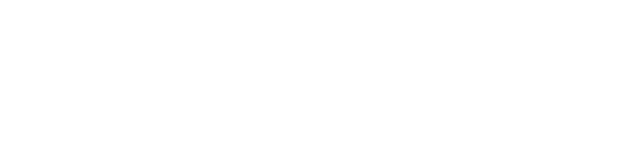
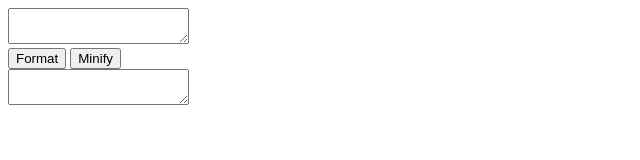
Before and after one commit to dekitsuneco/json-prettify, a website: page index.html in a window 1280 px wide. Shown: the whole page, without its empty margins (0-640 px from the left). Drawn offline with Linux system fonts and the light colour scheme.

Commit message:
Create layout

```diff
--- a/index.html
+++ b/index.html
@@ -1,14 +1,35 @@
 <!DOCTYPE html>
 <html lang="en">
   <head>
-  <meta charset="UTF-8">
-  <meta http-equiv="X-UA-Compatible" content="IE=edge">
-  <meta name="viewport" content="width=device-width, initial-scale=1.0">
+    <meta charset="UTF-8" />
+    <meta http-equiv="X-UA-Compatible" content="IE=edge" />
+    <meta name="viewport" content="width=device-width, initial-scale=1.0" />
     <title>JSON Prettify</title>
-  <link rel="stylesheet" href="./css/style.css">
+    <link rel="stylesheet" href="./css/style.css" />
     <script defer src="./js/main.js"></script>
   </head>
+
   <body>
+    <div class="wrapper">
+      <div class="json-panel">
+        <textarea
+          name="json-input"
+          class="json-panel__textarea json-panel__textarea--input"
+        ></textarea>
+      </div>
 
+      <div class="actions">
+        <button class="actions__btn-convert  actions__btn-convert--format">Format</button>
+        <button class="actions__btn-convert  actions__btn-convert--minify">Minify</button>
+      </div>
+
+      <div class="json-panel">
+        <textarea
+          readonly
+          name="json-output"
+          class="json-panel__textarea json-panel__textarea--output"
+        ></textarea>
+      </div>
+    </div>
   </body>
 </html>
```
Lines whose indentation alone changed are shown as unchanged.
